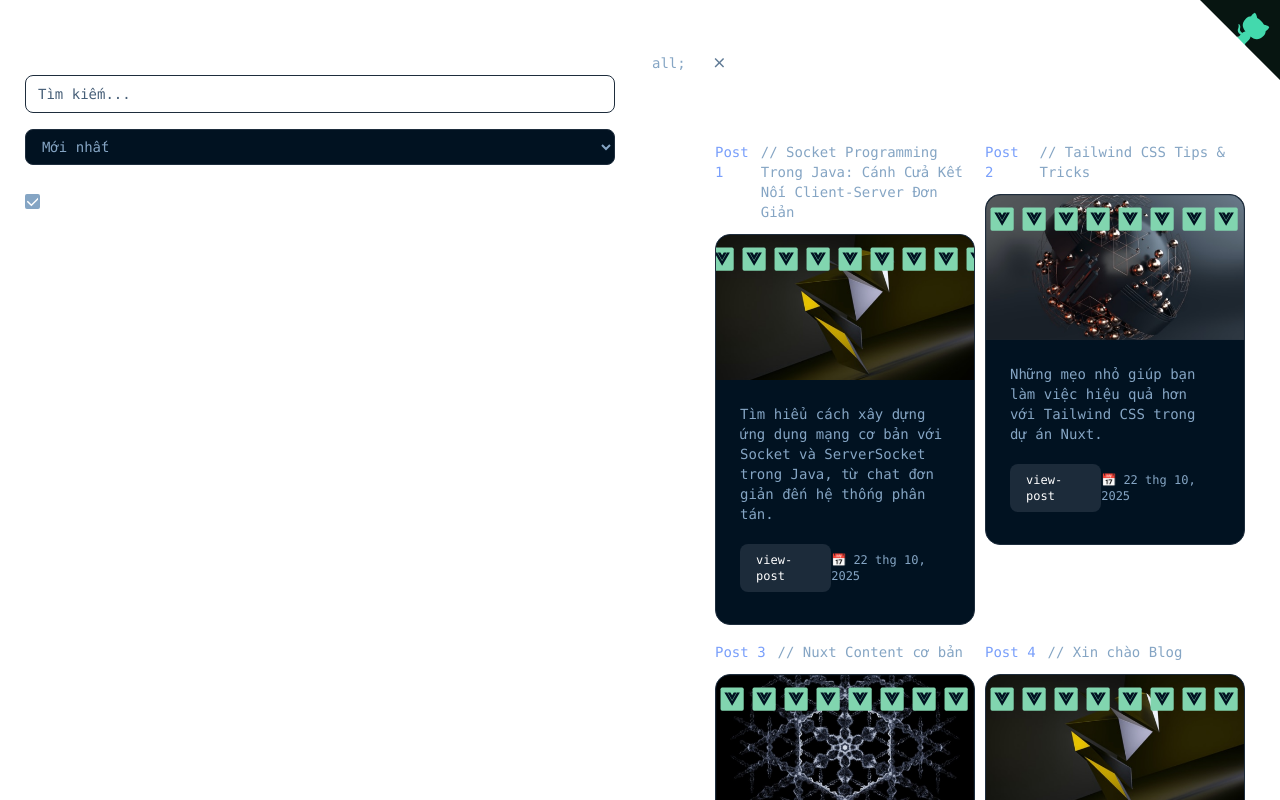
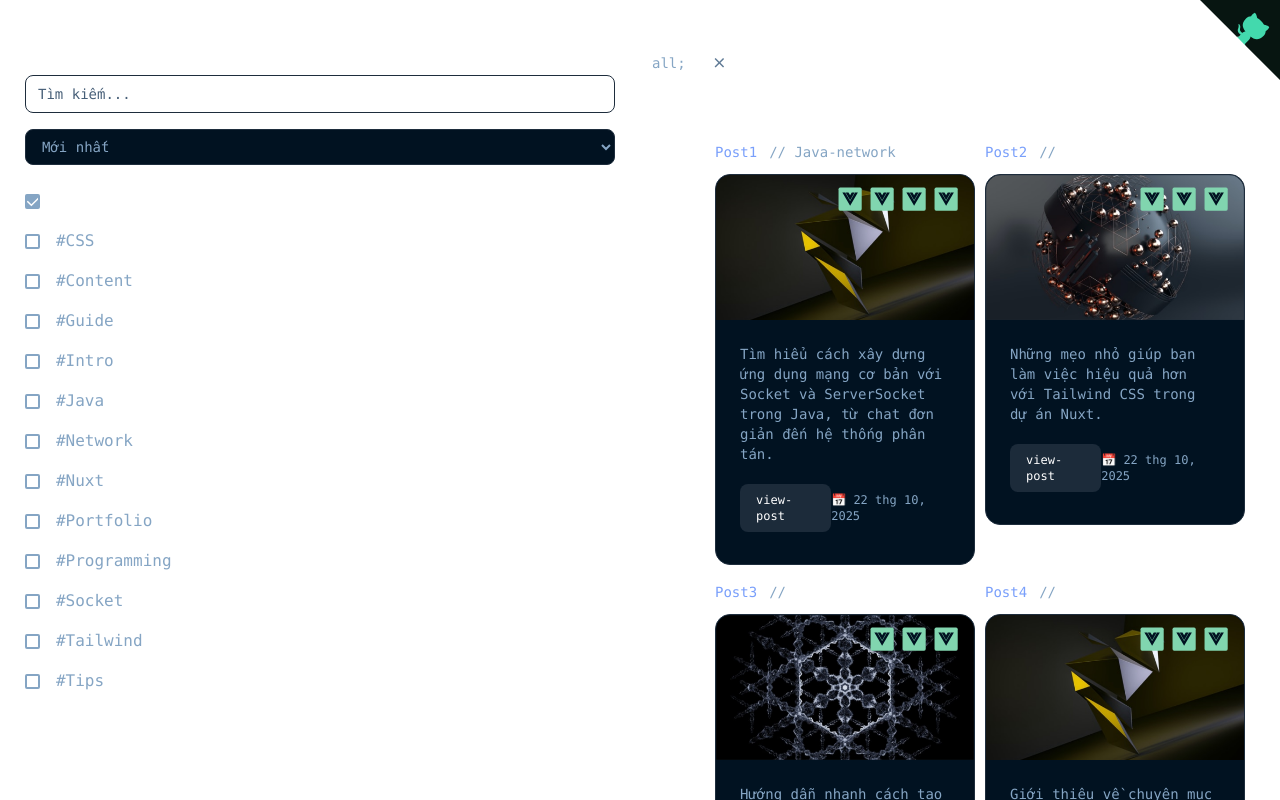
Before and after one commit to Flower-unfurl/DuongPhucKhang_Portfolio, a Nuxt app: page /blog in a window 1280 px wide. Shown: the top 800 px of the page. Built offline with nearby package versions, Linux system fonts and the light colour scheme; what @highlightjs/vue-plugin would draw is missing.

Commit message:
fix format and appearan, selection of blog

```diff
--- a/components/BlogCard.vue
+++ b/components/BlogCard.vue
@@ -2,8 +2,8 @@
   <div id="blog-post" :key="key" class="lg:mx-5">
     <span class="flex text-sm my-3">
       <h3 v-if="index == null" class="text-purplefy font-roboto_mono_bold mr-3">Post {{ key + 1 }}</h3>
-      <h3 v-else class="text-purplefy font-roboto_mono_bold mr-3">Post {{ index + 1 }}</h3>
-      <h4 class="font-roboto_mono_regular text-menu-text"> // {{ post.title }}</h4>
+      <h3 v-else class="text-purplefy font-roboto_mono_bold mr-3">Post{{ index + 1 }}</h3>
+      <h4 class="font-roboto_mono_regular text-menu-text"> // {{ post.title1 }}</h4>
     </span>
 
     <div id="blog-card" class="flex flex-col">
--- a/content/blog/Java-network.md
+++ b/content/blog/Java-network.md
@@ -1,4 +1,5 @@
 ---
+title1:"Java-network"
 title: "Socket Programming Trong Java: Cánh Cửa Kết Nối Client-Server Đơn Giản"
 description: "Tìm hiểu cách xây dựng ứng dụng mạng cơ bản với Socket và ServerSocket trong Java, từ chat đơn giản đến hệ thống phân tán."
 date: 2025-10-22
--- a/pages/blog/[slug].vue
+++ b/pages/blog/[slug].vue
@@ -184,18 +184,18 @@ export default {
       }
     },
 
-    // Parse markdown frontmatter and content (same as index.vue)
+    // Parse markdown frontmatter and content (robust to CRLF and arrays)
     parseMarkdown(content, filepath) {
       // Extract slug from filepath
       const slug = filepath.split('/').pop().replace('.md', '');
 
-      // Parse frontmatter
-      const frontmatterRegex = /^---\n([\s\S]*?)\n---/;
-      const match = content.match(frontmatterRegex);
+      // Parse frontmatter (support both \n and \r\n)
+      const fmRegex = /^---\r?\n([\s\S]*?)\r?\n---(?:\r?\n|$)/;
+      const match = content.match(fmRegex);
 
       const post = {
         _path: `/blog/${slug}`,
-        slug: slug,
+        slug,
         title: slug,
         description: '',
         date: new Date().toISOString().split('T')[0],
@@ -207,55 +207,86 @@ export default {
 
       if (match) {
         const frontmatter = match[1];
-        const lines = frontmatter.split('\n');
+        const lines = frontmatter.split(/\r?\n/);
 
         let currentKey = null;
         let currentArray = [];
 
-        lines.forEach(line => {
-          // Handle key-value pairs
-          if (line.includes(':') && !line.trim().startsWith('-')) {
-            // Save previous array if exists
-            if (currentKey && currentArray.length > 0) {
-              post[currentKey] = currentArray;
-              currentArray = [];
+        const assignArrayIfAny = () => {
+          if (currentKey && currentArray.length > 0) {
+            post[currentKey] = currentArray;
+            currentArray = [];
+          }
+        };
+
+        lines.forEach((rawLine) => {
+          const line = rawLine.trim();
+          if (!line) return;
+
+          // key: value form
+          if (line.includes(':') && !line.startsWith('-')) {
+            // finalize previous array if any
+            assignArrayIfAny();
+
+            const [keyPart, ...valueParts] = line.split(':');
+            const key = keyPart.trim().toLowerCase();
+            let value = valueParts.join(':').trim();
+
+            // If empty value, treat as start of list for this key
+            if (!value) {
+              currentKey = key;
+              return;
             }
 
-            const [key, ...valueParts] = line.split(':');
-            const value = valueParts.join(':').trim();
-            currentKey = key.trim();
+            // Remove wrapping quotes
+            value = value.replace(/^['"]|['"]$/g, '');
 
-            if (value) {
-              // Remove quotes if present
-              const cleanValue = value.replace(/^["']|["']$/g, '');
-              post[currentKey] = cleanValue;
+            // Parse boolean
+            if (value.toLowerCase() === 'true' || value.toLowerCase() === 'false') {
+              post[key] = value.toLowerCase() === 'true';
               currentKey = null;
+              return;
             }
+
+            // Parse bracket arrays: ["a", "b"] or ['a','b']
+            if (value.startsWith('[') && value.endsWith(']')) {
+              const jsonish = value
+                .replace(/'/g, '"')
+                .replace(/,\s*\]/, ']');
+              try {
+                const arr = JSON.parse(jsonish);
+                if (Array.isArray(arr)) post[key] = arr;
+              } catch (e) {
+                // fallback: split by comma
+                post[key] = value
+                  .slice(1, -1)
+                  .split(',')
+                  .map(s => s.trim().replace(/^['"]|['"]$/g, ''))
+                  .filter(Boolean);
+              }
+              currentKey = null;
+              return;
+            }
+
+            // Normal scalar
+            post[key] = value;
+            currentKey = null;
           }
-          // Handle array items
-          else if (line.trim().startsWith('-') && currentKey) {
-            const item = line.trim().substring(1).trim().replace(/^["']|["']$/g, '');
-            if (item) {
-              currentArray.push(item);
-            }
+          // "- item" list lines
+          else if (line.startsWith('-') && currentKey) {
+            const item = line.substring(1).trim().replace(/^['"]|['"]$/g, '');
+            if (item) currentArray.push(item);
           }
         });
 
-        // Save last array if exists
-        if (currentKey && currentArray.length > 0) {
-          post[currentKey] = currentArray;
-        }
+        // finalize any trailing array
+        assignArrayIfAny();
 
-        // Convert string boolean to actual boolean
-        if (typeof post.draft === 'string') {
-          post.draft = post.draft.toLowerCase() === 'true';
-        }
+        // Extract body content (everything after frontmatter block)
+        post.body = content.replace(fmRegex, '').trim();
 
-        // Extract body content (everything after frontmatter)
-        post.body = content.substring(match[0].length).trim();
-
-        // Calculate reading time (rough estimate: 200 words per minute)
-        const wordCount = post.body.split(/\s+/).length;
+        // Reading time (rough estimate: 200 words per minute)
+        const wordCount = post.body.split(/\s+/).filter(Boolean).length;
         post.readingTime = Math.ceil(wordCount / 200);
       } else {
         // No frontmatter, use entire content as body
@@ -314,7 +345,7 @@ export default {
 
 .prose :deep(h1) {
   color: white;
-  font-size: 2rem;
+  font-size: 27px;
   font-weight: bold;
   margin-top: 2.5rem;
   margin-bottom: 1.25rem;
@@ -324,7 +355,7 @@ export default {
 
 .prose :deep(h2) {
   color: white;
-  font-size: 1.75rem;
+  font-size: 23px;
   font-weight: bold;
   margin-top: 2rem;
   margin-bottom: 1rem;
@@ -336,7 +367,7 @@ export default {
 
 .prose :deep(h3) {
   color: white;
-  font-size: 1.5rem;
+  font-size: 19px;
   font-weight: bold;
   margin-top: 1.5rem;
   margin-bottom: 0.75rem;
@@ -346,7 +377,7 @@ export default {
 
 .prose :deep(h4) {
   color: white;
-  font-size: 1.25rem;
+  font-size: 15px;
   font-weight: bold;
   margin-top: 1.25rem;
   margin-bottom: 0.5rem;
--- a/pages/blog/index.vue
+++ b/pages/blog/index.vue
@@ -250,18 +250,18 @@ export default {
       this.loading = false;
     },
 
-    // Parse markdown frontmatter and content
+    // Parse markdown frontmatter and content (robust)
     parseMarkdown(content, filepath) {
       // Extract slug from filepath
       const slug = filepath.split('/').pop().replace('.md', '');
 
-      // Parse frontmatter
-      const frontmatterRegex = /^---\n([\s\S]*?)\n---/;
-      const match = content.match(frontmatterRegex);
+      // Parse frontmatter (support both \n and \r\n)
+      const fmRegex = /^---\r?\n([\s\S]*?)\r?\n---(?:\r?\n|$)/;
+      const match = content.match(fmRegex);
 
       const post = {
         _path: `/blog/${slug}`,
-        slug: slug,
+        slug,
         title: slug,
         description: '',
         date: new Date().toISOString().split('T')[0],
@@ -272,49 +272,80 @@ export default {
 
       if (match) {
         const frontmatter = match[1];
-        const lines = frontmatter.split('\n');
+        const lines = frontmatter.split(/\r?\n/);
 
         let currentKey = null;
         let currentArray = [];
 
-        lines.forEach(line => {
-          // Handle key-value pairs
-          if (line.includes(':') && !line.trim().startsWith('-')) {
-            // Save previous array if exists
-            if (currentKey && currentArray.length > 0) {
-              post[currentKey] = currentArray;
-              currentArray = [];
+        const assignArrayIfAny = () => {
+          if (currentKey && currentArray.length > 0) {
+            post[currentKey] = currentArray;
+            currentArray = [];
+          }
+        };
+
+        lines.forEach((rawLine) => {
+          const line = rawLine.trim();
+          if (!line) return;
+
+          // key: value form
+          if (line.includes(':') && !line.startsWith('-')) {
+            // finalize previous array if any
+            assignArrayIfAny();
+
+            const [keyPart, ...valueParts] = line.split(':');
+            const key = keyPart.trim().toLowerCase();
+            let value = valueParts.join(':').trim();
+
+            // If empty value, treat as start of list for this key
+            if (!value) {
+              currentKey = key;
+              return;
             }
 
-            const [key, ...valueParts] = line.split(':');
-            const value = valueParts.join(':').trim();
-            currentKey = key.trim();
+            // Remove wrapping quotes
+            value = value.replace(/^['"]|['"]$/g, '');
 
-            if (value) {
-              // Remove quotes if present
-              const cleanValue = value.replace(/^["']|["']$/g, '');
-              post[currentKey] = cleanValue;
+            // Parse boolean
+            if (value.toLowerCase() === 'true' || value.toLowerCase() === 'false') {
+              post[key] = value.toLowerCase() === 'true';
               currentKey = null;
+              return;
             }
+
+            // Parse bracket arrays: ["a", "b"] or ['a','b']
+            if (value.startsWith('[') && value.endsWith(']')) {
+              const jsonish = value
+                .replace(/'/g, '"')
+                .replace(/,\s*\]/, ']');
+              try {
+                const arr = JSON.parse(jsonish);
+                if (Array.isArray(arr)) post[key] = arr;
+              } catch (e) {
+                // fallback: split by comma
+                post[key] = value
+                  .slice(1, -1)
+                  .split(',')
+                  .map(s => s.trim().replace(/^['"]|['"]$/g, ''))
+                  .filter(Boolean);
+              }
+              currentKey = null;
+              return;
+            }
+
+            // Normal scalar
+            post[key] = value;
+            currentKey = null;
           }
-          // Handle array items
-          else if (line.trim().startsWith('-') && currentKey) {
-            const item = line.trim().substring(1).trim().replace(/^["']|["']$/g, '');
-            if (item) {
-              currentArray.push(item);
-            }
+          // "- item" list lines
+          else if (line.startsWith('-') && currentKey) {
+            const item = line.substring(1).trim().replace(/^['"]|['"]$/g, '');
+            if (item) currentArray.push(item);
           }
         });
 
-        // Save last array if exists
-        if (currentKey && currentArray.length > 0) {
-          post[currentKey] = currentArray;
-        }
-
-        // Convert string boolean to actual boolean
-        if (typeof post.draft === 'string') {
-          post.draft = post.draft.toLowerCase() === 'true';
-        }
+        // finalize any trailing array
+        assignArrayIfAny();
       }
 
       return post;
```
